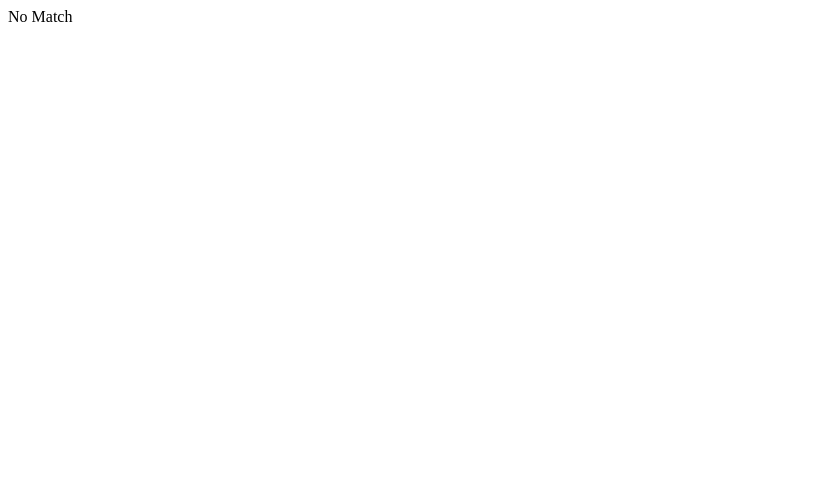
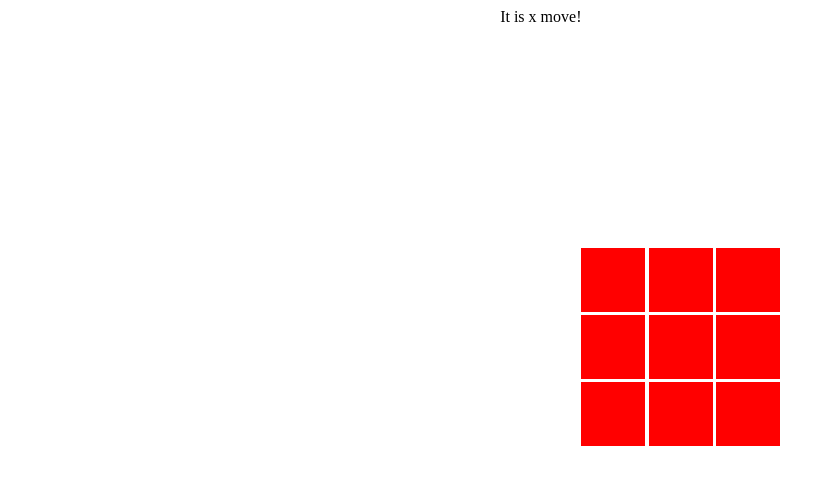
Before and after one commit to ralexwong/front-end-projects, a React (Create React App) app: page /tictactoe in a window 1280 px wide. Shown: the top 484 px of the page, without its empty margins (0-835 px from the left). Built offline with nearby package versions, Linux system fonts and the light colour scheme.

Commit message:
not sure if will continue ttt lol

```diff
--- a/src/App.js
+++ b/src/App.js
@@ -10,6 +10,8 @@ import Accordian from './projects/Accordian'
 import Counter from './projects/Counter'
 import Calculator from './projects/Calculator'
 import Popover from './projects/Popover'
+import TicTacToe from './projects/TicTacToe'
+
 
 
 
@@ -25,6 +27,7 @@ function App() {
           <Route exact path="/counter" component={Counter} />
           <Route exact path="/calculator" component={Calculator} />
           <Route exact path="/popover" component={Popover} />
+          <Route exact path="/tictactoe" component={TicTacToe} />
 
 
 
--- a/src/data.js
+++ b/src/data.js
@@ -24,6 +24,11 @@ const data = [
         image : '',
         url : '/popover'
     },
+    {
+        title : 'TicTacToe',
+        image : '',
+        url : '/tictactoe'
+    },
 
 
 ]
--- a/src/projects/Popover/style/index.scss
+++ b/src/projects/Popover/style/index.scss
@@ -7,14 +7,22 @@
 
     &__container {
         position: relative;
-    }
-
-    &__box {
         width: 10rem;
         height: 10rem;
     }
 
+    &__box {
+        height: 100%;
+
+        &:hover {
+            opacity: 1;
+            visibility: visible;
+        }
+    }
+
     &__popover {
+        opacity: 0;
+        visibility: hidden;
         position: absolute;
         border: 1px solid black;
         padding: 1rem;
@@ -24,9 +32,13 @@
             top: -5rem;
             left: -15rem;
 
+            &:hover {
+                opacity: 1;
+                visibility: visible;
+            }
 
             &:after {
-                content: " ";
+                content: "";
                 border-top: 11px solid #222;
                 border-left: 8px solid transparent;
                 border-right: 8px solid transparent;
--- /dev/null
+++ b/src/projects/TicTacToe/TicTacToe.jsx
@@ -0,0 +1,34 @@
+
+import React, { useState } from 'react';
+import './style/index.scss';
+
+const TicTacToe = () => {
+    // const [one, setOne] = useState(null)
+    // const [two, setTwo] = useState(null)
+    // const [three, setThree] = useState(null)
+    // const [four, setFour] = useState(null)
+    // const [five, setFive] = useState(null)
+    // const [six, setSix] = useState(null)
+    // const [seven, setSeven] = useState(null)
+    // const [eight, setEight] = useState(null)
+    // const [nine, setNine] = useState(null)
+
+    const [turn, setTurn] = useState('x')
+
+
+
+    return <div className='center'>
+
+        <div>It is {turn} move!</div>
+        <div className='ttt'>
+            {[...Array(9)].map((box, i) => {
+                return <div key={i} className='ttt__box' onClick>
+                    {}
+                </div>
+            })}
+        </div>
+    </div>
+    ;
+};
+
+export default TicTacToe
--- /dev/null
+++ b/src/projects/TicTacToe/index.js
@@ -0,0 +1,3 @@
+
+import TicTacToe from './TicTacToe';
+export default TicTacToe;
--- /dev/null
+++ b/src/projects/TicTacToe/style/index.scss
@@ -0,0 +1,12 @@
+.ttt {
+    margin-top: 30vh;
+    display: grid;
+    grid-template-columns: repeat(3, 1fr);
+    gap: 0.2rem;
+
+    &__box {
+        width: 4rem;
+        height: 4rem;
+        background-color: red;
+    }
+}
```
Also changed, not shown: src/projects/Popover/Popover.jsx (line endings or trailing spaces).
